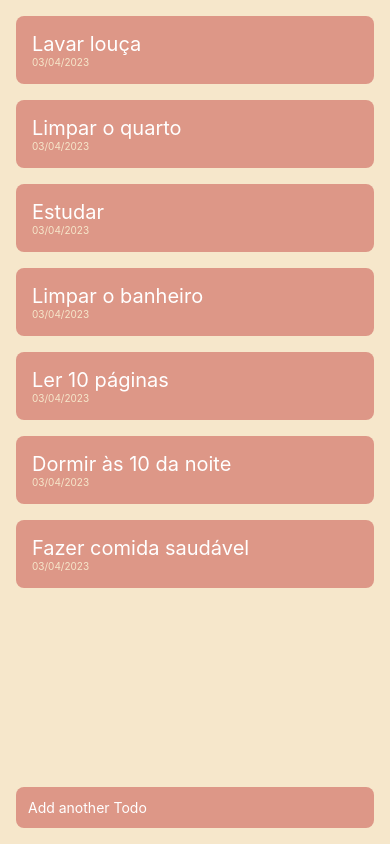
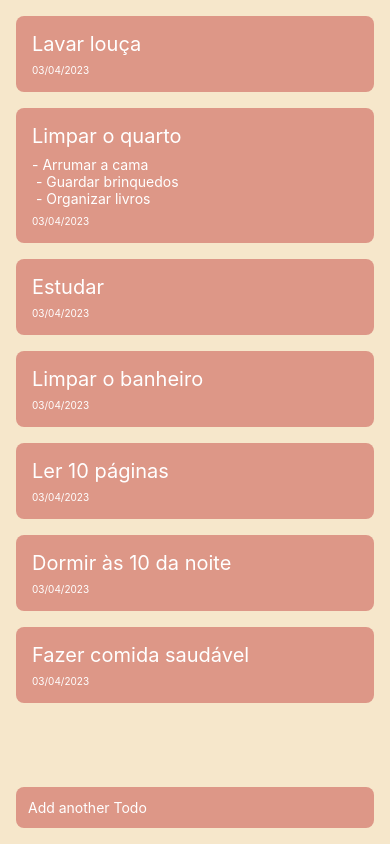
Before and after one commit to xanderios/react-native-course, a React Native app in the folder todo-app/: screen / in a window 390 px wide. Built offline with nearby package versions, Linux system fonts and the light colour scheme.

Commit message:
add path alias and improve app

```diff
--- a/todo-app/App.tsx
+++ b/todo-app/App.tsx
@@ -1,5 +1,5 @@
-import { TodosProvider } from "./src/contexts/TodosContext";
-import Todos from "./src/screens/Todos";
+import { TodosProvider } from "src/contexts/TodosContext";
+import Todos from "src/screens/Todos";
 
 type Props = {};
 
--- a/todo-app/babel.config.js
+++ b/todo-app/babel.config.js
@@ -1,6 +1,18 @@
-module.exports = function(api) {
+module.exports = function (api) {
   api.cache(true);
   return {
-    presets: ['babel-preset-expo'],
+    presets: ["babel-preset-expo"],
+    plugins: [
+      [
+        "module-resolver",
+        {
+          root: ["./src"],
+          extensions: [".ios.js", ".android.js", ".js", ".ts", ".tsx", ".json"],
+          alias: {
+            src: "./src",
+          },
+        },
+      ],
+    ],
   };
 };
--- a/todo-app/package.json
+++ b/todo-app/package.json
@@ -9,10 +9,13 @@
     "web": "expo start --web"
   },
   "dependencies": {
+    "@types/react": "~18.0.27",
+    "babel-plugin-module-resolver": "^5.0.0",
     "expo": "~48.0.9",
     "expo-status-bar": "~1.4.4",
     "react": "18.2.0",
-    "react-native": "0.71.4"
+    "react-native": "0.71.4",
+    "typescript": "^4.9.4"
   },
   "devDependencies": {
     "@babel/core": "^7.20.0"
--- a/todo-app/src/components/TodoCard.tsx
+++ b/todo-app/src/components/TodoCard.tsx
@@ -1,20 +1,24 @@
 import { StyleSheet, Text, View, Pressable } from "react-native";
+
+import COLORS from "../constants/colors";
 import { useTodos } from "../contexts/TodosContext";
-import COLORS from "../constants/colors";
-import { TodoItem } from "../types";
+import { TodoItem } from "../types/index";
 
 type Props = {
-  todoData: TodoItem;
+  todo: TodoItem;
   index: number;
 };
 
-export default function TodoCard({ todoData, index }: Props) {
+export default function TodoCard({ todo, index }: Props) {
   const { completeTodo } = useTodos();
   return (
-    <Pressable onPress={() => completeTodo(todoData.id)}>
+    <Pressable onPress={() => completeTodo(todo.id)}>
       <View style={[styles.todoCard, { marginTop: index == 0 ? 0 : 16 }]}>
-        <Text style={styles.todoText}>{todoData.title}</Text>
-        <Text style={styles.todoDateCreated}>{todoData.dateCreated}</Text>
+        <Text style={styles.todoText}>{todo.title}</Text>
+        {todo.description && (
+          <Text style={styles.todoDescription}>{todo.description}</Text>
+        )}
+        <Text style={styles.todoDateCreated}>{todo.dateCreated}</Text>
       </View>
     </Pressable>
   );
@@ -30,8 +34,13 @@ const styles = StyleSheet.create({
     fontSize: 20,
     color: COLORS.white,
   },
+  todoDescription: {
+    marginTop: 8,
+    color: COLORS.white,
+  },
   todoDateCreated: {
+    marginTop: 8,
     fontSize: 10,
-    color: COLORS.offWhite,
+    color: COLORS.white,
   },
 });
--- a/todo-app/src/components/TodoModal.tsx
+++ b/todo-app/src/components/TodoModal.tsx
@@ -2,25 +2,40 @@ import { Modal, StyleSheet, TextInput, View } from "react-native";
 import { useTodos } from "../contexts/TodosContext";
 
 import COLORS from "../constants/colors";
-import ButtonComponent from "./ButtonComponent";
+import ButtonComponent from "../components/ButtonComponent";
 
 type Props = {};
 
 export default function TodoModal({}: Props) {
-  const { todosModal, closeTodosModal, todoInput, handleTodoInput, addTodo } =
-    useTodos();
+  const {
+    todosModal,
+    closeTodosModal,
+    todoTitleInput,
+    handleTodoTitleInput,
+    todoDescriptionInput,
+    handleTodoDescriptionInput,
+    addTodo,
+  } = useTodos();
 
   return (
     <Modal visible={todosModal} animationType="slide">
       <View style={styles.modalWrapper}>
         <View style={styles.inputContainer}>
           <TextInput
-            value={todoInput}
+            value={todoTitleInput}
             onChangeText={(text) => {
-              handleTodoInput(text);
+              handleTodoTitleInput(text);
             }}
-            style={styles.textInput}
-            placeholder="Add Todos here!"
+            style={styles.input}
+            placeholder="Title"
+          />
+          <TextInput
+            value={todoDescriptionInput}
+            onChangeText={(text) => {
+              handleTodoDescriptionInput(text);
+            }}
+            style={[styles.input, styles.descriptionInput]}
+            placeholder="Description"
           />
         </View>
         <View style={styles.buttonsContainer}>
@@ -51,11 +66,15 @@ const styles = StyleSheet.create({
     width: "100%",
     paddingHorizontal: 16,
   },
-  textInput: {
+  input: {
     backgroundColor: COLORS.white,
     borderRadius: 8,
     paddingVertical: 8,
     paddingHorizontal: 16,
+  },
+  descriptionInput: {
+    marginTop: 16,
+    height: 100,
   },
   buttonsContainer: {
     width: "100%",
--- a/todo-app/src/contexts/TodosContext.tsx
+++ b/todo-app/src/contexts/TodosContext.tsx
@@ -1,7 +1,7 @@
-import { createContext, useContext, useState, ReactNode } from "react";
+import React, { createContext, useContext, useState, ReactNode } from "react";
 
-import { TodoItem } from "../types";
-import todosMock from "../mocks/todos";
+import { TodoItem } from "src/types/index";
+import todosMock from "src/mocks/todos";
 
 type TodosContextType = {
   todosModal: boolean;
@@ -11,8 +11,10 @@ type TodosContextType = {
   addTodo: () => void;
   completeTodo: (id: number) => void;
   updateTodo: (updatedTodo: TodoItem) => void;
-  todoInput: string;
-  handleTodoInput: (text: string) => void;
+  todoTitleInput: string;
+  handleTodoTitleInput: (text: string) => void;
+  todoDescriptionInput: string;
+  handleTodoDescriptionInput: (text: string) => void;
 };
 
 export const TodosContext = createContext<TodosContextType>({
@@ -23,8 +25,10 @@ export const TodosContext = createContext<TodosContextType>({
   addTodo: () => {},
   completeTodo: () => {},
   updateTodo: () => {},
-  todoInput: "",
-  handleTodoInput: () => {},
+  todoTitleInput: "",
+  handleTodoTitleInput: () => {},
+  todoDescriptionInput: "",
+  handleTodoDescriptionInput: () => {},
 });
 
 export const TodosProvider: React.FC<{ children: ReactNode }> = ({
@@ -32,7 +36,8 @@ export const TodosProvider: React.FC<{ children: ReactNode }> = ({
 }) => {
   const [todosModal, setShowModal] = useState<boolean>(false);
   const [todos, setTodos] = useState<TodoItem[]>(todosMock);
-  const [todoInput, setTodoInput] = useState<string>("");
+  const [todoTitleInput, setTodoInput] = useState<string>("");
+  const [todoDescriptionInput, setTodoDescriptionInput] = useState<string>("");
 
   function openTodosModal() {
     setShowModal(true);
@@ -42,20 +47,24 @@ export const TodosProvider: React.FC<{ children: ReactNode }> = ({
     setShowModal(false);
   }
 
-  function handleTodoInput(text: string) {
+  function handleTodoTitleInput(text: string) {
     setTodoInput(text);
   }
 
+  function handleTodoDescriptionInput(text: string) {
+    setTodoDescriptionInput(text);
+  }
+
   function addTodo() {
-    console.log(todoInput);
     const todo: TodoItem = {
-      title: todoInput,
+      title: todoTitleInput,
+      description: todoDescriptionInput || undefined,
       dateCreated: new Date().toLocaleDateString(),
       id: Math.floor(Math.random() * (999 - 1 + 1) + 1),
     };
 
     setTodos((todos) => [...todos, todo]);
-    setTodoInput("");
+    handleTodoTitleInput("");
     closeTodosModal();
   }
 
@@ -79,8 +88,10 @@ export const TodosProvider: React.FC<{ children: ReactNode }> = ({
         addTodo,
         completeTodo,
         updateTodo,
-        todoInput,
-        handleTodoInput,
+        todoTitleInput,
+        handleTodoTitleInput,
+        todoDescriptionInput,
+        handleTodoDescriptionInput,
       }}
     >
       {children}
--- a/todo-app/src/mocks/todos.ts
+++ b/todo-app/src/mocks/todos.ts
@@ -1,4 +1,4 @@
-import { TodoItem } from "../../types";
+import { TodoItem } from "src/types/index";
 
 const todos: TodoItem[] = [
   {
@@ -8,6 +8,8 @@ const todos: TodoItem[] = [
   },
   {
     title: "Limpar o quarto",
+    description:
+      "- Arrumar a cama \n - Guardar brinquedos \n - Organizar livros",
     dateCreated: "03/04/2023",
     id: 120,
   },
--- a/todo-app/src/screens/Todos.tsx
+++ b/todo-app/src/screens/Todos.tsx
@@ -1,11 +1,11 @@
 import { StyleSheet, View, FlatList, StatusBar } from "react-native";
 
-import COLORS from "../constants/colors";
+import COLORS from "src/constants/colors";
 
-import TodoCard from "../components/TodoCard";
-import TodoModal from "../components/TodoModal";
-import ButtonComponent from "../components/ButtonComponent";
-import { useTodos } from "../contexts/TodosContext";
+import TodoCard from "src/components/TodoCard";
+import TodoModal from "src/components/TodoModal";
+import ButtonComponent from "src/components/ButtonComponent";
+import { useTodos } from "src/contexts/TodosContext";
 
 type Props = {};
 
@@ -25,7 +25,7 @@ export default function Todos({}: Props) {
             keyExtractor={(item, index) => String(index)}
             contentContainerStyle={{ marginBottom: 16 }}
             renderItem={({ item, index }) => (
-              <TodoCard todoData={item} index={index} />
+              <TodoCard todo={item} index={index} />
             )}
           />
           <ButtonComponent
@@ -56,6 +56,7 @@ const styles = StyleSheet.create({
     alignItems: "center",
   },
   buttonWrapper: {
+    marginTop: 16,
     borderRadius: 8,
     backgroundColor: COLORS.primary,
   },
--- a/todo-app/src/types/TodoItem.d.ts
+++ b/todo-app/src/types/TodoItem.d.ts
@@ -1,5 +1,6 @@
 export type TodoItem = {
   title: string;
+  description?: string;
   dateCreated: string;
   id: number;
 };
```
Also changed, not shown: todo-app/src/components/ButtonComponent.tsx (+1 -7 lines), todo-app/tsconfig.json (+19 -1 lines), 1 other file (tests, documents, lock files or other folders).
